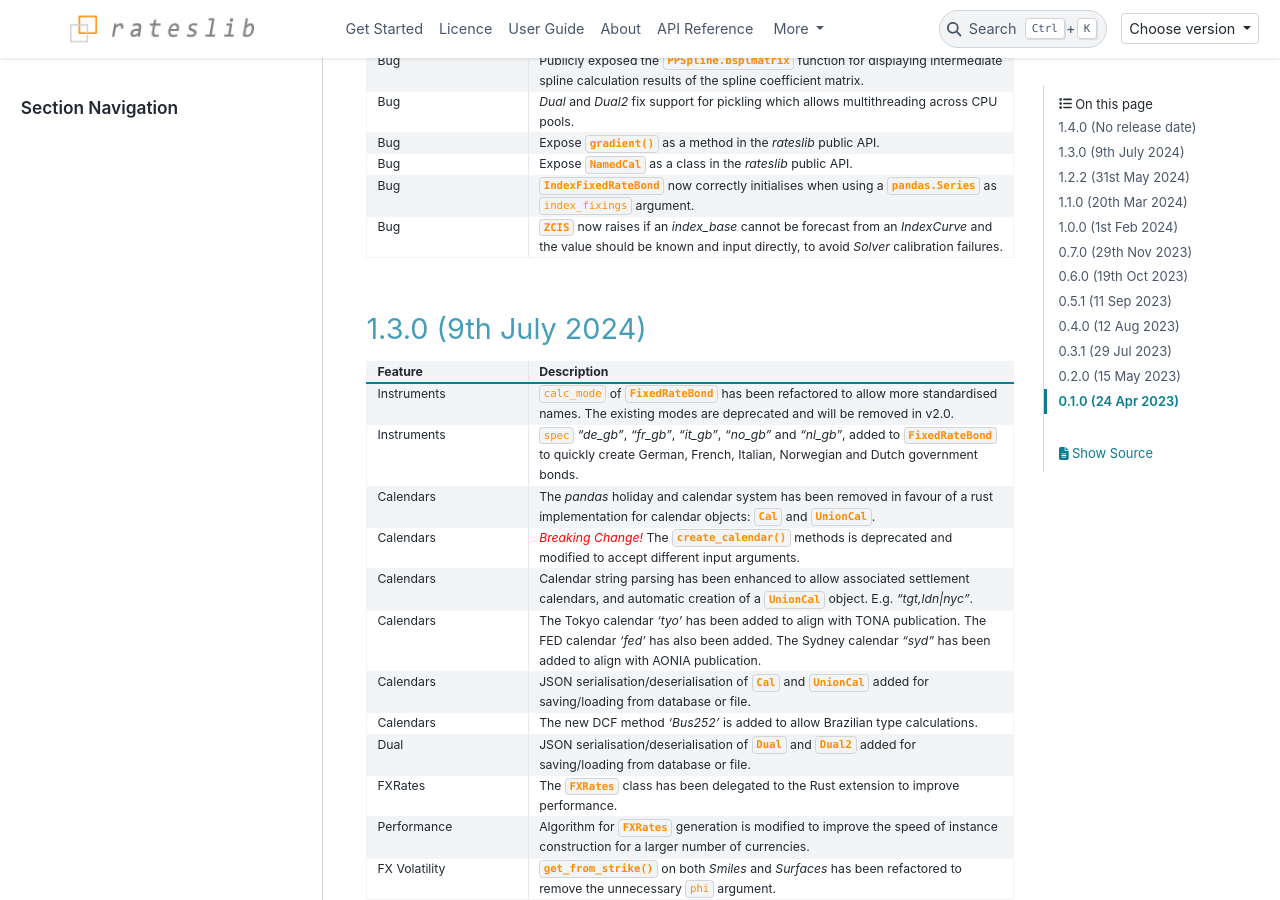
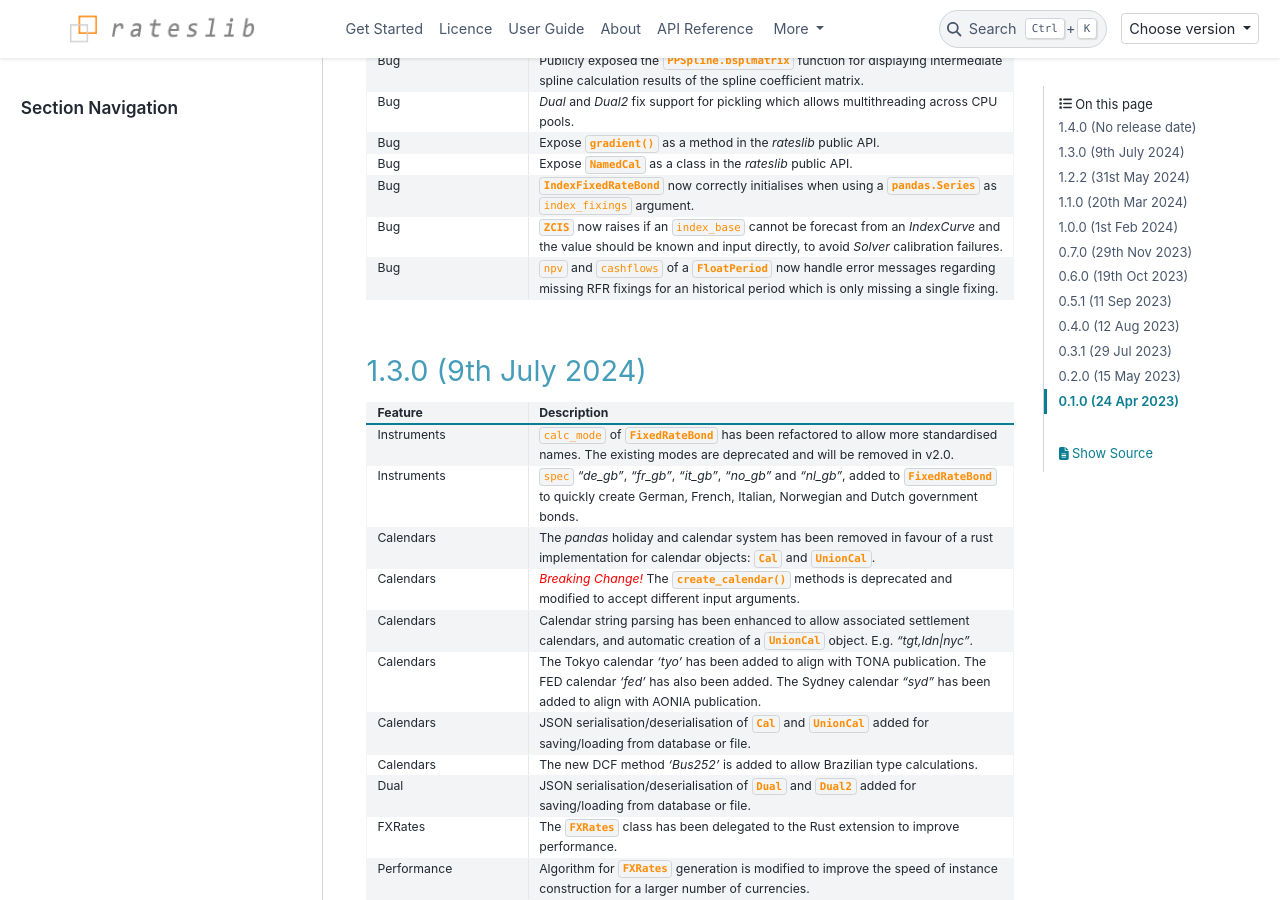
Before and after one commit to attack68/rateslib, a Sphinx documentation site: the page built from docs/source/i_whatsnew.rst, in a window 1280 px wide and 900 px high, scrolled down 715 px. Built offline with Sphinx 7.4.7 and the PyData theme 0.15.4, drawn with Linux system fonts in a browser that asks for light colours; pages that are not in the unit, such as notebooks, are missing from menus; comment, search, counter and statistics services are not loaded.

Commit message:
whats new

```diff
--- a/docs/source/i_whatsnew.rst
+++ b/docs/source/i_whatsnew.rst
@@ -57,8 +57,12 @@ email contact through **rateslib@gmail.com**.
      - :class:`~rateslib.instruments.IndexFixedRateBond` now correctly initialises when using a
        :class:`pandas.Series` as ``index_fixings`` argument.
    * - Bug
-     - :class:`~rateslib.instruments.ZCIS` now raises if an `index_base` cannot be forecast from an *IndexCurve*
+     - :class:`~rateslib.instruments.ZCIS` now raises if an ``index_base`` cannot be forecast from an *IndexCurve*
        and the value should be known and input directly, to avoid *Solver* calibration failures.
+   * - Bug
+     - ``npv`` and ``cashflows`` of a :class:`~rateslib.periods.FloatPeriod` now handle
+       error messages regarding missing RFR fixings for an historical period which is only
+       missing a single fixing.
 
 1.3.0 (9th July 2024)
 ***********************
```
